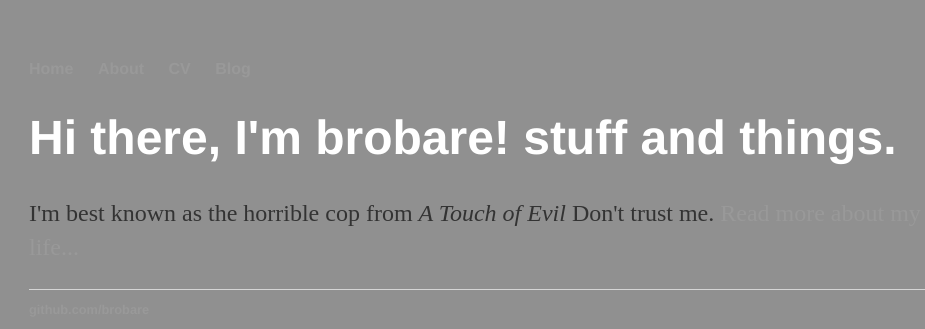
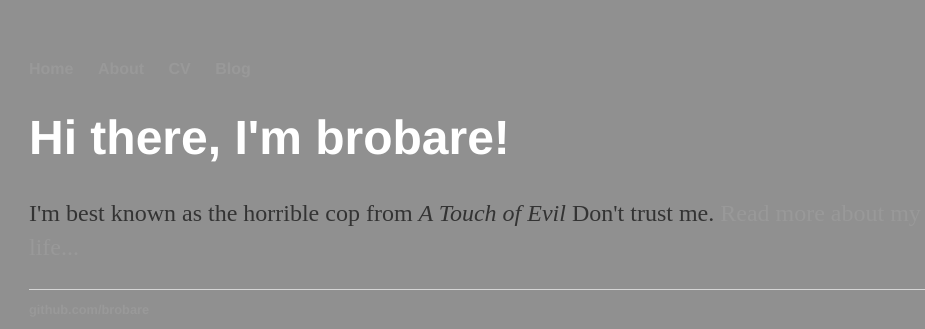
Before and after one commit to brobare/brobare.github.io, a Jekyll site: the page built from index.html, in a window 1280 px wide. Shown: the top 329 px of the page, without its empty margins (163-1088 px from the left). Built offline with Jekyll 4.4.1, drawn with Linux system fonts in a browser that asks for light colours.

Commit message:
testing stuff

```diff
--- a/index.html
+++ b/index.html
@@ -3,7 +3,7 @@ layout: default
 title: Stuff and things
 ---
 <div class="blurb">
-	<h1>Hi there, I'm brobare! stuff and things.</h1>
+	<h1>Hi there, I'm brobare!</h1>
 	<p>I'm best known as the horrible cop from <em>A Touch of Evil</em> Don't trust me. <a href="/about">Read more about
 			my life...</a></p>
 </div><!-- /.blurb -->
```
